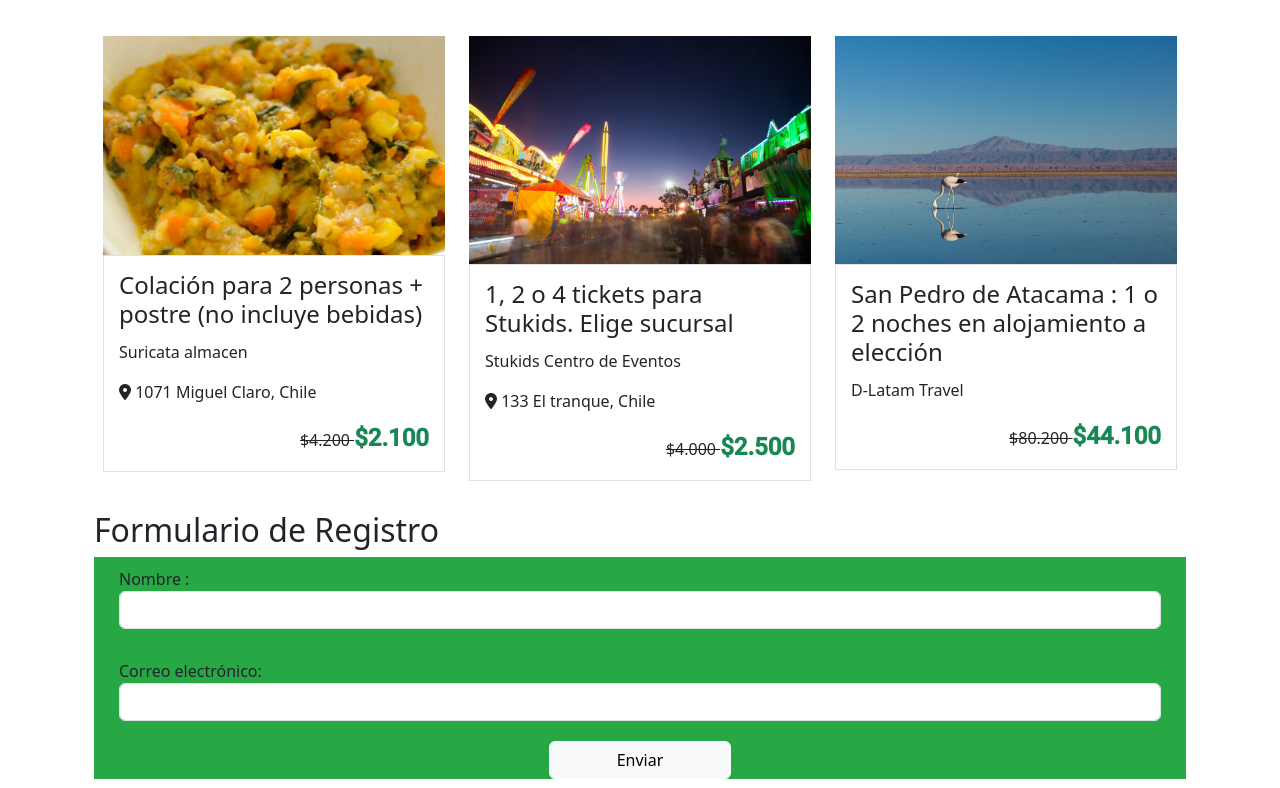
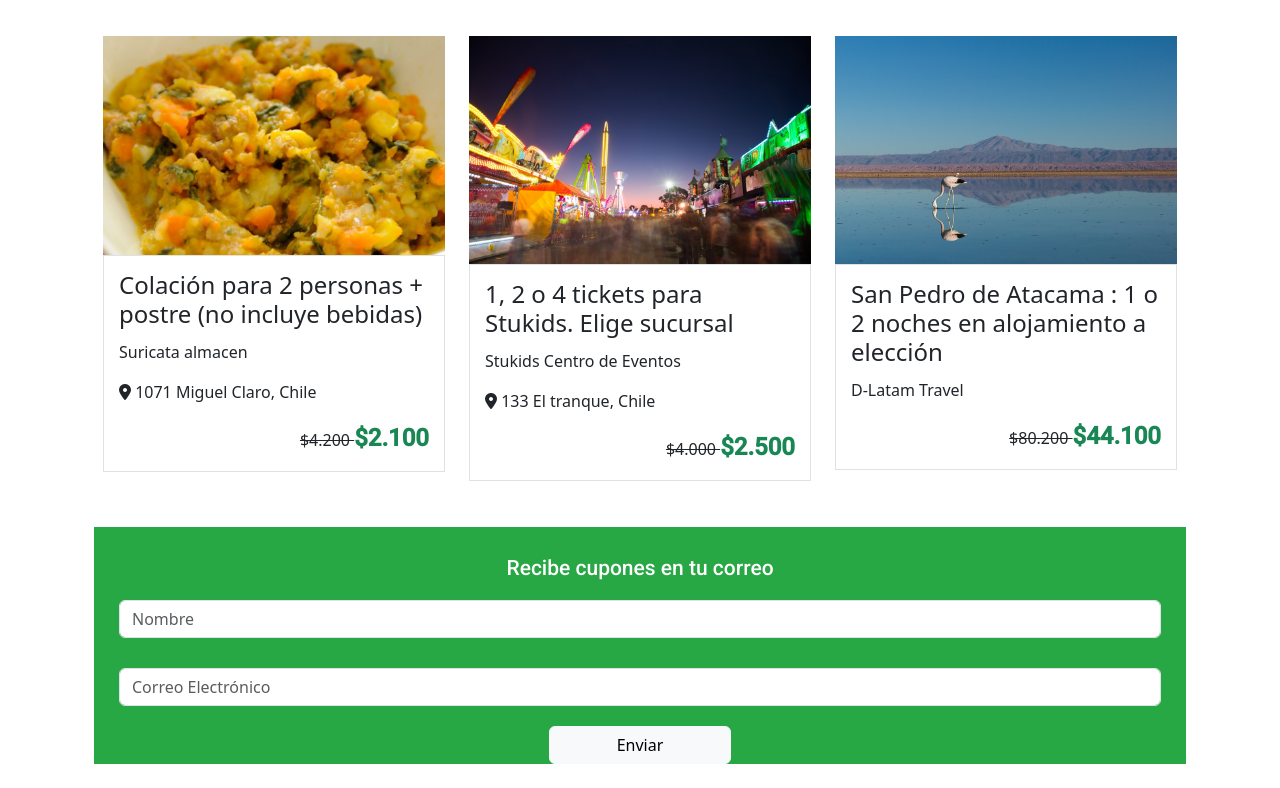
Before and after one commit to Maaaiiik/Cuppon-page, a plain HTML site: page index.html in a window 1280 px wide. Shown: the part 562-1350 px from the top of the page. Drawn offline with nearby package versions, Linux system fonts and the light colour scheme.

Commit message:
Ajustes formulario
Agrego encabezado en form.
Agrego placeholders.
Elimino labels.

```diff
--- a/assets/css/style.css
+++ b/assets/css/style.css
@@ -7,7 +7,6 @@
 
 nav {
     background-color: #28A745;
-
 }
 
 .navbar-nav .nav-link.active, .navbar-nav .nav-link.show, .nav-link{
@@ -26,13 +25,9 @@ nav {
     height: 2.625rem !important;
 }
 
-
 .card-body  {
     padding: 15px
-
-
 }
-
 
 .container div form {
     background-color: #28a745;
@@ -46,3 +41,9 @@ nav {
 body > div > div.container > form > button{
     position: fixed;
 }
+
+.form_txt {
+    font-family: 'Roboto';
+    font-weight: 100, bold;
+    font-size: 21px;
+}
--- a/index.html
+++ b/index.html
@@ -131,35 +131,31 @@
                         </div>
                     </div>
                 </div>
-
-
     </div>
 
-
-    <div class="container">
-        <h2>Formulario de Registro</h2>
+    <div class="container mt-3">
         <form>
-
             <div class="form-group">
-                  <label for="nombre">Nombre :</label>
-                  <input type="text" class="form-control" id="nombre" name="nombre" required>
+                <p class="text-white form_txt text-center mt-3">Recibe cupones en tu correo</p>
+                <input type="text" class="form-control" id="nombre" name="nombre" placeholder="Nombre" required>
             </div>
             <div class="form-group">
-                  <label for="correo">Correo electrónico:</label>
-                  <input type="email" class="form-control" id="correo" name="correo" required>
+                <input type="email" class="form-control" id="correo" name="correo" placeholder="Correo Electrónico" required>
             </div>
             <div class="d-grid gap-2 col-2 mx-auto ">
                     <button type="submit" class="btn btn-light">Enviar</button>
             </div>
         </form>
+
+        <footer>
+            <img src="" alt="">
+        </footer>
     </div>
 
     <!-- Font awesome -->
-
     <script src="https://kit.fontawesome.com/d833087e70.js" crossorigin="anonymous"></script>
 
     <!--  Bootstrap -->
-
     <script src="https://cdn.jsdelivr.net/npm/bootstrap@5.1.3/dist/js/bootstrap.bundle.min.js" integrity="sha384-ka7Sk0Gln4gmtz2MlQnikT1wXgYsOg+OMhuP+IlRH9sENBO0LRn5q+8nbTov4+1p" crossorigin="anonymous"></script>
 
 </body>
```
Lines whose indentation alone changed are shown as unchanged.
